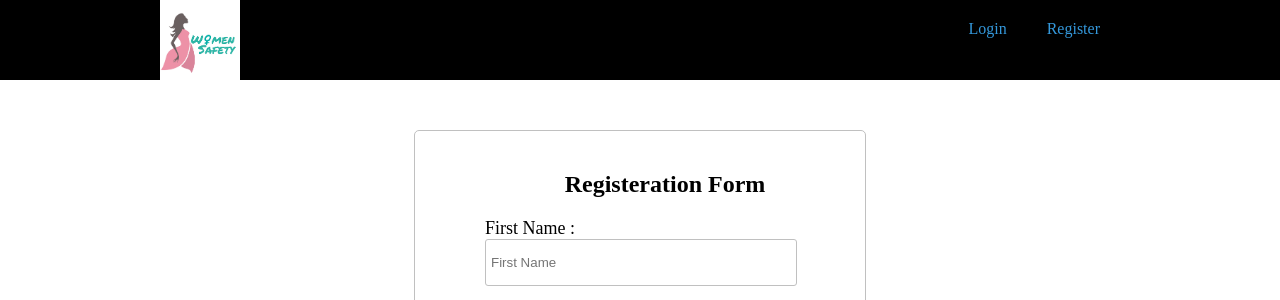
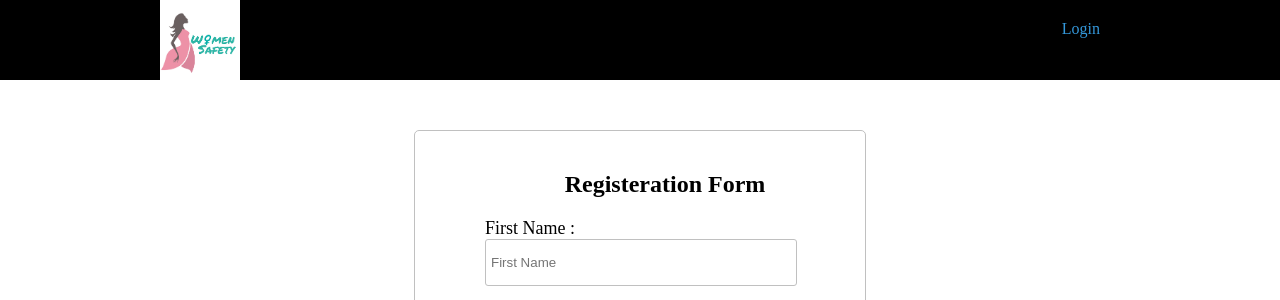
Before and after one commit to VikasTShankar/WomenSafety, a PHP site: page /register.php in a window 1280 px wide. Shown: the top 300 px of the page. Run offline with PHP 8.4, Linux system fonts and the light colour scheme.

Commit message:
Update register.php

```diff
--- a/register.php
+++ b/register.php
@@ -56,7 +56,6 @@
                     </a>
                 </div>
                     <ul class="nav navbar-nav navbar-right">
-                        <li><a href='register.php'>Register</a></li>
                         <li><a href='index.php'>Login</a></li>
                     </ul>
                 </div>
```
